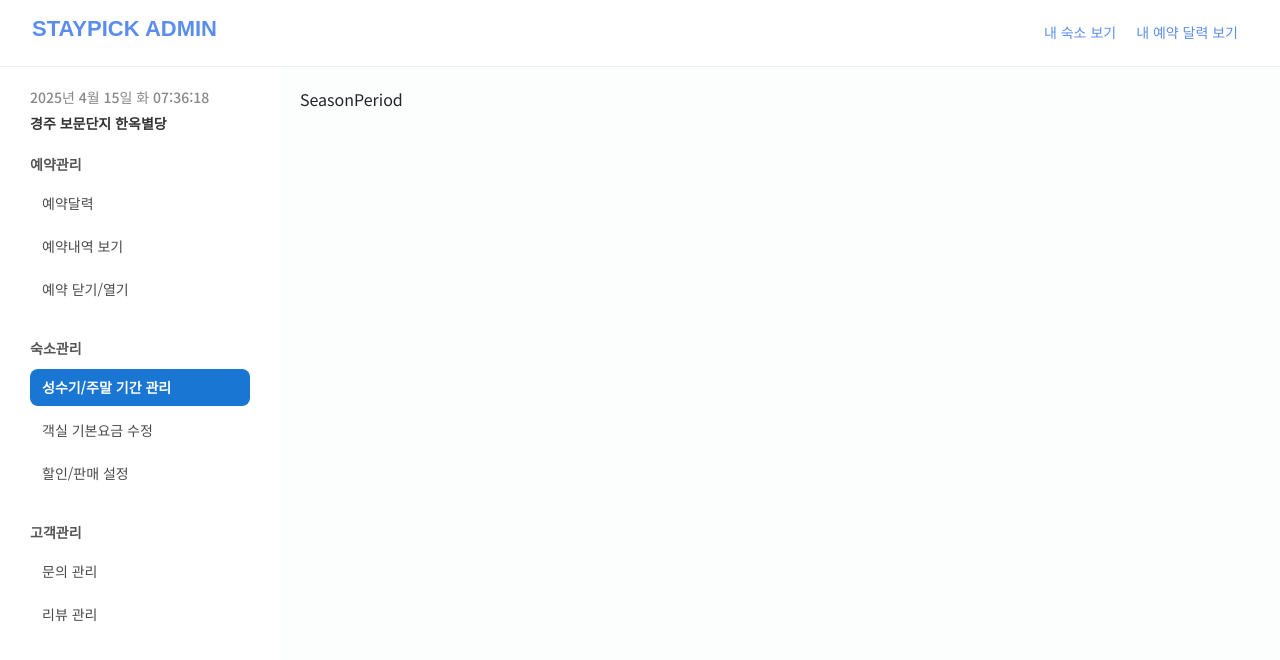
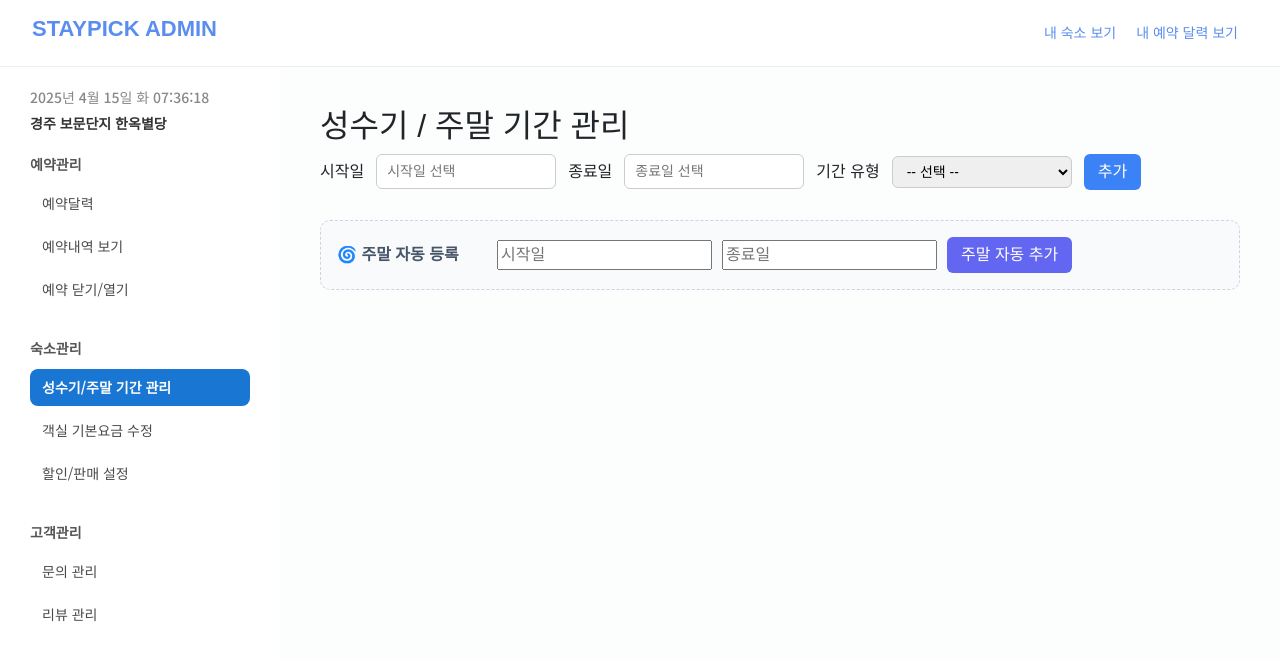
Before and after one commit to ca1yp2/staypick_front, a React (Vite) app: page /admin/season in a window 1280 px wide. Shown: the top 660 px of the page. Built offline with nearby package versions, Linux system fonts and the light colour scheme.

Commit message:
05-16학원내 작업

```diff
--- a/src/admin/css/SeasonPeriod.css
+++ b/src/admin/css/SeasonPeriod.css
@@ -0,0 +1,111 @@
+.season-period-page {
+  padding: 20px;
+  font-family: 'Pretendard', sans-serif;
+}
+
+h2 {
+  font-size: 20px;
+  margin-bottom: 20px;
+}
+
+.period-form {
+  display: flex;
+  flex-wrap: wrap;
+  gap: 12px;
+  align-items: center;
+  margin-bottom: 24px;
+}
+
+.period-form label {
+  font-weight: 500;
+}
+
+.period-form select,
+.period-form input[type="text"] {
+  padding: 6px 10px;
+  border: 1px solid #ccc;
+  border-radius: 6px;
+  font-size: 14px;
+  width: 180px;
+}
+
+.add-btn {
+  background-color: #3b82f6;
+  color: white;
+  border: none;
+  padding: 6px 14px;
+  border-radius: 6px;
+  cursor: pointer;
+}
+
+.period-list {
+  display: flex;
+  flex-direction: column;
+  gap: 10px;
+}
+
+.period-item {
+  display: flex;
+  justify-content: space-between;
+  align-items: center;
+  background-color: #f9fafb;
+  padding: 10px 16px;
+  border: 1px solid #ddd;
+  border-radius: 8px;
+}
+
+.period-item .type {
+  font-weight: bold;
+  color: #10b981;
+}
+
+.delete-btn {
+  background-color: #ef4444;
+  color: white;
+  border: none;
+  padding: 4px 10px;
+  border-radius: 6px;
+  cursor: pointer;
+}
+
+.save-section {
+  margin-top: 24px;
+  text-align: right;
+}
+
+.save-btn {
+  background-color: #16a34a;
+  color: white;
+  border: none;
+  padding: 8px 18px;
+  border-radius: 8px;
+  font-weight: bold;
+  cursor: pointer;
+}
+.auto-weekend-box {
+  margin-top: 30px;
+  padding: 16px;
+  border: 1px dashed #cbd5e1;
+  border-radius: 10px;
+  background-color: #f9fafb;
+  display: flex;
+  gap: 10px;
+  align-items: center;
+}
+
+.auto-weekend-box h4 {
+  margin: 0;
+  font-size: 16px;
+  font-weight: bold;
+  color: #475569;
+  width: 150px;
+}
+
+.weekend-btn {
+  background-color: #6366f1;
+  color: white;
+  border: none;
+  padding: 6px 14px;
+  border-radius: 6px;
+  cursor: pointer;
+}
--- a/src/admin/pages/SeasonPeriod.jsx
+++ b/src/admin/pages/SeasonPeriod.jsx
@@ -1,9 +1,156 @@
-import React from 'react'
+import React, { useState } from 'react';
+import DatePicker from 'react-datepicker';
+import 'react-datepicker/dist/react-datepicker.css';
+import '../css/SeasonPeriod.css';
 
 const SeasonPeriod = () => {
+  const [seasonPeriods, setSeasonPeriods] = useState([]);
+  const [newPeriod, setNewPeriod] = useState({
+    start: null,
+    end: null,
+    type: '',
+    customType: '',
+  });
+
+  const [weekendRange, setWeekendRange] = useState({
+    start: null,
+    end: null,
+  });
+
+  const typeOptions = ['성수기', '주말', '공휴일', '연휴', '직접입력'];
+
+  const getFinalType = () =>
+    newPeriod.type === '직접입력' ? newPeriod.customType.trim() : newPeriod.type;
+
+  const handleAddPeriod = () => {
+    const finalType = getFinalType();
+    if (!newPeriod.start || !newPeriod.end || !finalType) {
+      alert('시작일, 종료일, 기간 유형을 모두 입력해주세요.');
+      return;
+    }
+    setSeasonPeriods([
+      ...seasonPeriods,
+      { start: newPeriod.start, end: newPeriod.end, type: finalType },
+    ]);
+    setNewPeriod({ start: null, end: null, type: '', customType: '' });
+  };
+
+  const handleDelete = (index) => {
+    const updated = [...seasonPeriods];
+    updated.splice(index, 1);
+    setSeasonPeriods(updated);
+  };
+
+  const handleSave = () => {
+    console.log('저장할 데이터:', seasonPeriods);
+    alert('기간이 저장되었습니다!');
+  };
+
+  const handleAutoWeekend = () => {
+    if (!weekendRange.start || !weekendRange.end) {
+      alert('주말 등록 범위를 지정해주세요.');
+      return;
+    }
+
+    const weekends = [];
+    const current = new Date(weekendRange.start);
+    const end = new Date(weekendRange.end);
+
+    while (current <= end) {
+      const day = current.getDay();
+      if (day === 0 || day === 6) {
+        weekends.push({
+          start: new Date(current),
+          end: new Date(current),
+          type: '주말',
+        });
+      }
+      current.setDate(current.getDate() + 1);
+    }
+
+    setSeasonPeriods([...seasonPeriods, ...weekends]);
+  };
+
   return (
-    <div>SeasonPeriod</div>
-  )
-}
+    <div className="season-period-page">
+      <h2>성수기 / 주말 기간 관리</h2>
 
-export default SeasonPeriod
+      <div className="period-form">
+        <label>시작일</label>
+        <DatePicker
+          selected={newPeriod.start}
+          onChange={(date) => setNewPeriod({ ...newPeriod, start: date })}
+          dateFormat="yyyy-MM-dd"
+          placeholderText="시작일 선택"
+        />
+
+        <label>종료일</label>
+        <DatePicker
+          selected={newPeriod.end}
+          onChange={(date) => setNewPeriod({ ...newPeriod, end: date })}
+          dateFormat="yyyy-MM-dd"
+          placeholderText="종료일 선택"
+          minDate={newPeriod.start}
+        />
+
+        <label>기간 유형</label>
+        <select
+          value={newPeriod.type}
+          onChange={(e) => setNewPeriod({ ...newPeriod, type: e.target.value })}
+        >
+          <option value="">-- 선택 --</option>
+          {typeOptions.map((type, idx) => (
+            <option key={idx} value={type}>{type}</option>
+          ))}
+        </select>
+
+        {newPeriod.type === '직접입력' && (
+          <input
+            type="text"
+            value={newPeriod.customType}
+            onChange={(e) => setNewPeriod({ ...newPeriod, customType: e.target.value })}
+            placeholder="직접 입력 (예: 황금연휴)"
+          />
+        )}
+
+        <button className="add-btn" onClick={handleAddPeriod}>추가</button>
+      </div>
+
+      <div className="auto-weekend-box">
+        <h4>🌀 주말 자동 등록</h4>
+        <DatePicker
+          selected={weekendRange.start}
+          onChange={(date) => setWeekendRange({ ...weekendRange, start: date })}
+          dateFormat="yyyy-MM-dd"
+          placeholderText="시작일"
+        />
+        <DatePicker
+          selected={weekendRange.end}
+          onChange={(date) => setWeekendRange({ ...weekendRange, end: date })}
+          dateFormat="yyyy-MM-dd"
+          placeholderText="종료일"
+          minDate={weekendRange.start}
+        />
+        <button className="weekend-btn" onClick={handleAutoWeekend}>주말 자동 추가</button>
+      </div>
+
+      <div className="period-list">
+        {seasonPeriods.map((period, idx) => (
+          <div key={idx} className="period-item">
+            <span>{period.start?.toLocaleDateString()} ~ {period.end?.toLocaleDateString()}</span>
+            <span className="type">{period.type}</span>
+            <button className="delete-btn" onClick={() => handleDelete(idx)}>삭제</button>
+          </div>
+        ))}
+      </div>
+
+      {seasonPeriods.length > 0 && (
+        <div className="save-section">
+          <button className="save-btn" onClick={handleSave}>저장</button>
+        </div>
+      )}
+    </div>
+  );
+};
+
+export default SeasonPeriod;
--- a/src/components/MyInquiry.jsx
+++ b/src/components/MyInquiry.jsx
@@ -14,7 +14,7 @@ const MyInquiries = () => {
     const fetchData = async () => {
       try {
         const [resInquiries, resHotels] = await Promise.all([
-          axios.get('/data/inquiry.json'),  // inquiry.json 파일
+          axios.get('/data/inquiry.json'),
           axios.get('/data/hotels.json'),
         ]);
 
@@ -52,7 +52,10 @@ const MyInquiries = () => {
                 <p className="inquiry-box-content">문의 제목: {inquiry.title}</p>
                 <p className="inquiry-box-content">문의 내용: {inquiry.content}</p>
                 <p className="inquiry-box-content">문의 날짜: {inquiry.date}</p>
-                <p className="inquiry-box-content">문의 상태: <span className={`status ${statusClass}`}>{statusText}</span></p>
+                <div className="inquiry-box-content status-line">
+                  <span className="label">문의 상태:</span>
+                  <span className={`status-badge ${statusClass}`}>{statusText}</span>
+                </div>
                 {inquiry.comment && (
                   <p className="inquiry-box-content comment">문의 답변: {inquiry.comment}</p>
                 )}
--- a/src/css/components/ReviewDetailModal.css
+++ b/src/css/components/ReviewDetailModal.css
@@ -1,4 +1,4 @@
-/* ✅ ReviewDetailModal.css */
+
 
 .modal-overlay {
     position: fixed;
```
